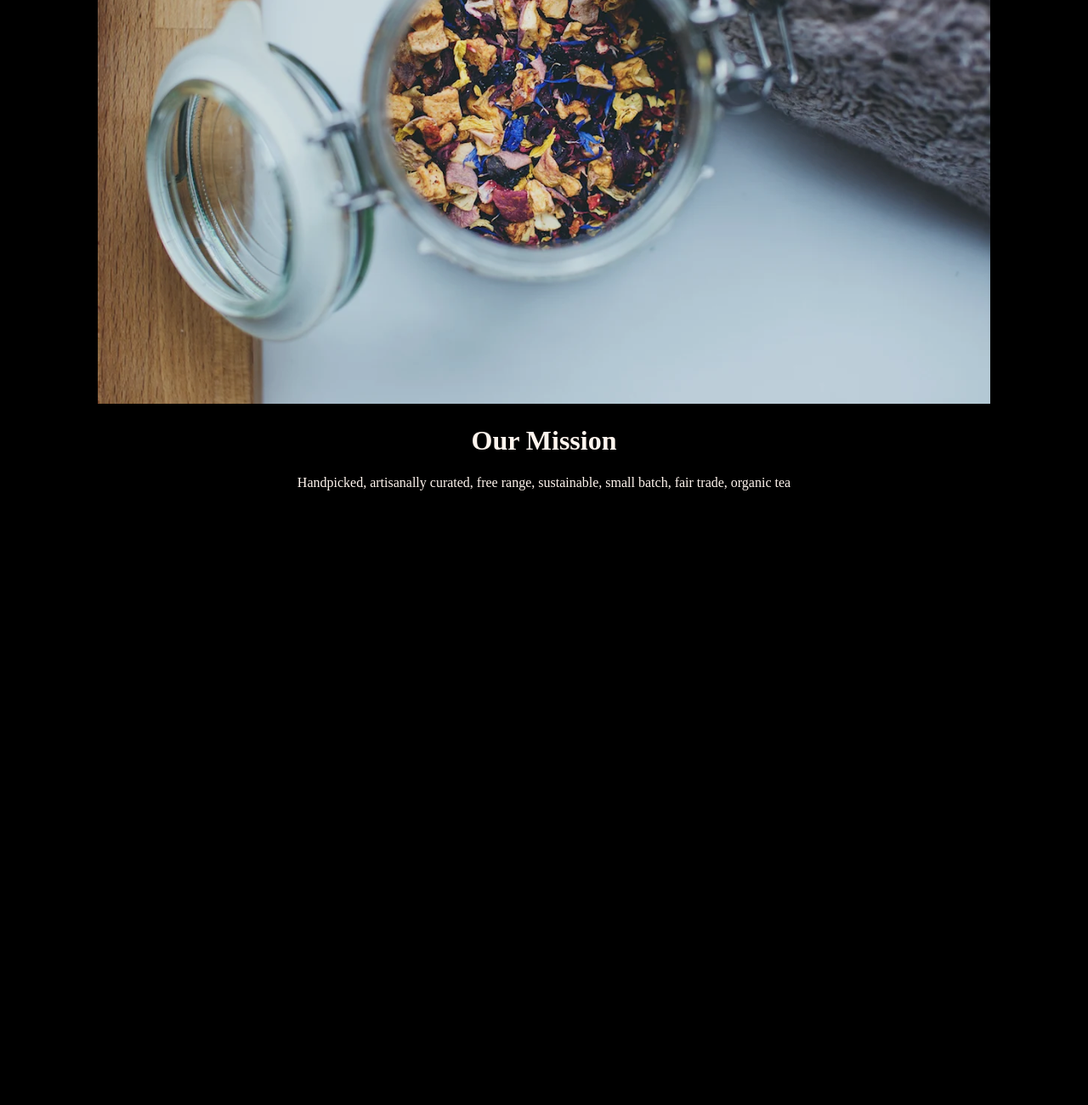
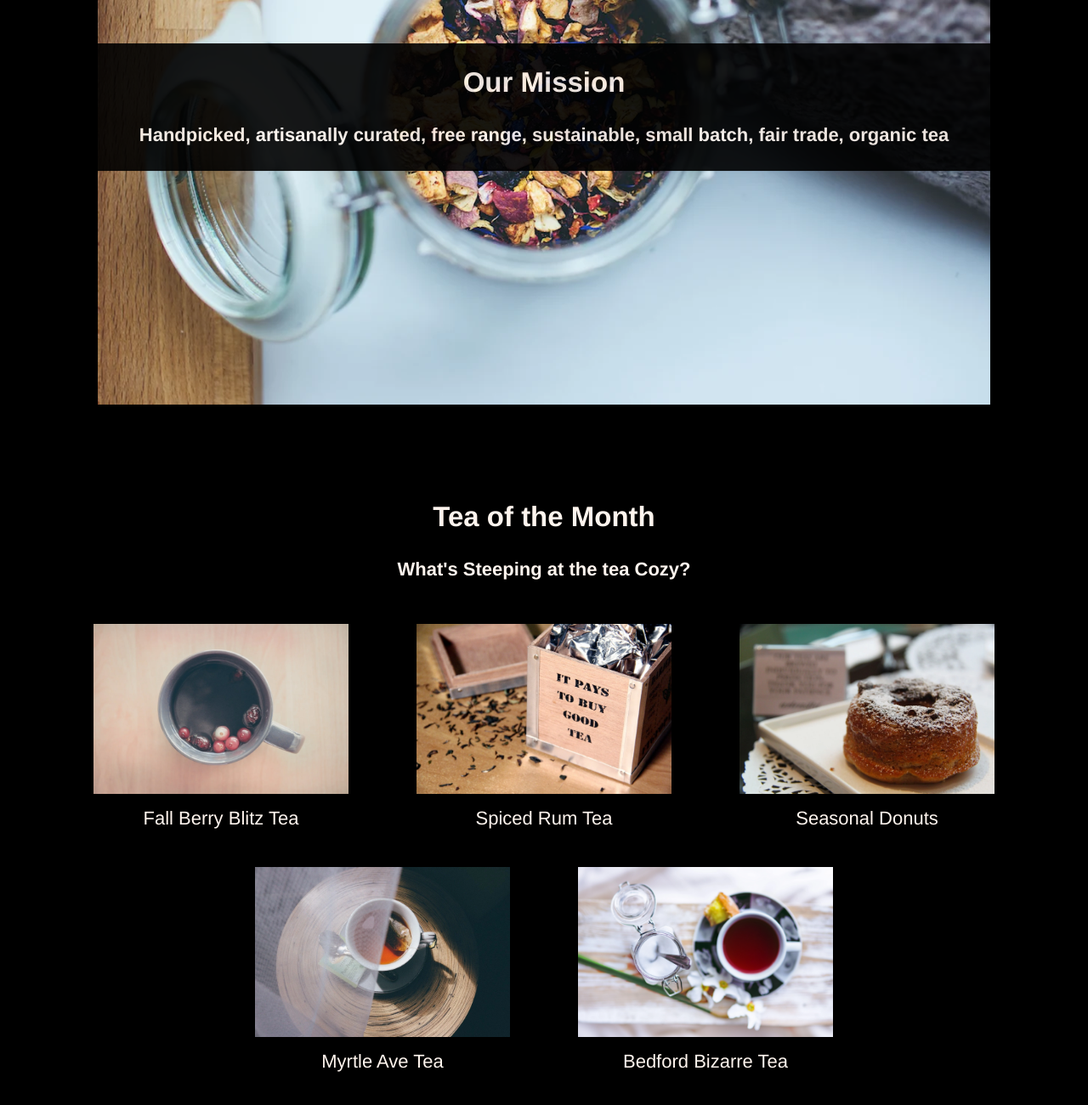
Before and after one commit to jesvica/codecademy, a plain HTML site: page webdev-foundations/tea-cozy/index.html in a window 1280 px wide. Shown: the part 302-1602 px from the top of the page at 85% size. Before the commit the page ends 895 px from the top, so only its background shows below. Drawn offline with Linux system fonts and the light colour scheme.

Commit message:
overlapped hero image and text. added tea of the month section with images and image captions

```diff
--- a/webdev-foundations/tea-cozy/index.html
+++ b/webdev-foundations/tea-cozy/index.html
@@ -21,12 +21,43 @@
 <main>
     <section class="hero">
         <img src="images/img-mission-background.webp" alt="header image of a mug">
+         <div class="hero-text">
+            <h2>Our Mission</h2>
+            <h4>Handpicked, artisanally curated, free range, sustainable, small batch, fair trade, organic tea</h4>
+        </div>
     </section>
 
-    <div class="hero-text">
-    <h1>Our Mission</h1>
-    <p>Handpicked, artisanally curated, free range, sustainable, small batch, fair trade, organic tea</p>
-    </div>
+    <section class="tea-of-month">
+        <h2>Tea of the Month</h2>
+        <h4>What's Steeping at the tea Cozy?</h4>
+        <div class="tea-image-section">
+            <figure class="image">
+            <img src="images/img-berryblitz.webp" alt="a cup of tea with berries">
+            <figcaption>Fall Berry Blitz Tea</figcaption>
+            </figure>
+
+            <figure class="image">
+                <img src="images/img-spiced-rum.webp" alt="a box with logo">
+                <figcaption>Spiced Rum Tea</figcaption>
+            </figure>
+
+            <figure class="image">
+                <img src="images/img-donut.webp" alt="donut">
+                <figcaption>Seasonal Donuts</figcaption>
+            </figure>
+
+            <figure class="image">
+                <img src="images/img-myrtle-ave.webp" alt="donut">
+                <figcaption>Myrtle Ave Tea</figcaption>
+            </figure>
+
+            <figure class="image">
+                <img src="images/img-bedford-bizarre.webp" alt="cup and saucer">
+                <figcaption>Bedford Bizarre Tea</figcaption>
+            </figure>
+        </div>
+    </section>
+
 </main>
 </body>
 </html>
--- a/webdev-foundations/tea-cozy/style.css
+++ b/webdev-foundations/tea-cozy/style.css
@@ -1,6 +1,13 @@
 body {
     background-color: black;
     text-align: center;
+    color: seashell;
+    font-size: 22px;
+    font-family: Helvetica;
+}
+
+section {
+    margin-bottom: 80px;
 }
 
 /* header styling */
@@ -8,6 +15,7 @@ header {
     height: 69px;
     /* position: fixed; */
     display: flex;
+    border-bottom: 1px solid seashell;
 }
 
 header img {
@@ -33,12 +41,47 @@ header ul li a {
 
 /* body styling */
 /* hero */
+
+.hero {
+    color: seashell;
+    position: relative;
+    display: inline-block;
+}
+
 .hero img {
+    display: block;
     height: 700px;
     width: auto;
+}
+
+.hero-text {
+    background-color: black;
+    position: absolute;
+    width: 1200px;
+    transform: translate(-50%, -50%);
+    top: 50%;
+    left: 50%;
+    text-align: center;
+    font-size: 22px;
     opacity: 0.9;
 }
 
-.hero-text {
-    color: seashell;
+/* tea of the month section */
+.tea-of-month {
+    text-align: center;
 }
+
+.tea-of-month img {
+    height: 200px;
+    width: 300px;
+}
+
+.tea-image-section {
+    display: flex;
+    justify-content: center;
+    flex-wrap: wrap;
+}
+
+figcaption {
+    margin-top: 10px;
+}
```
